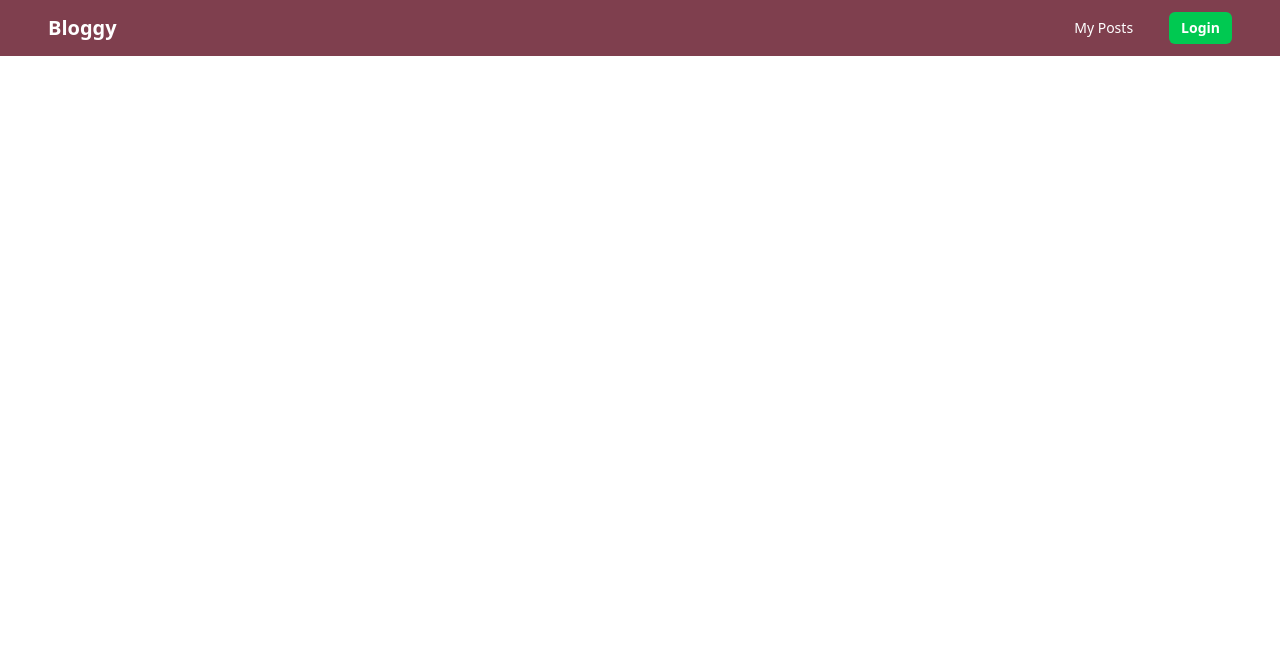
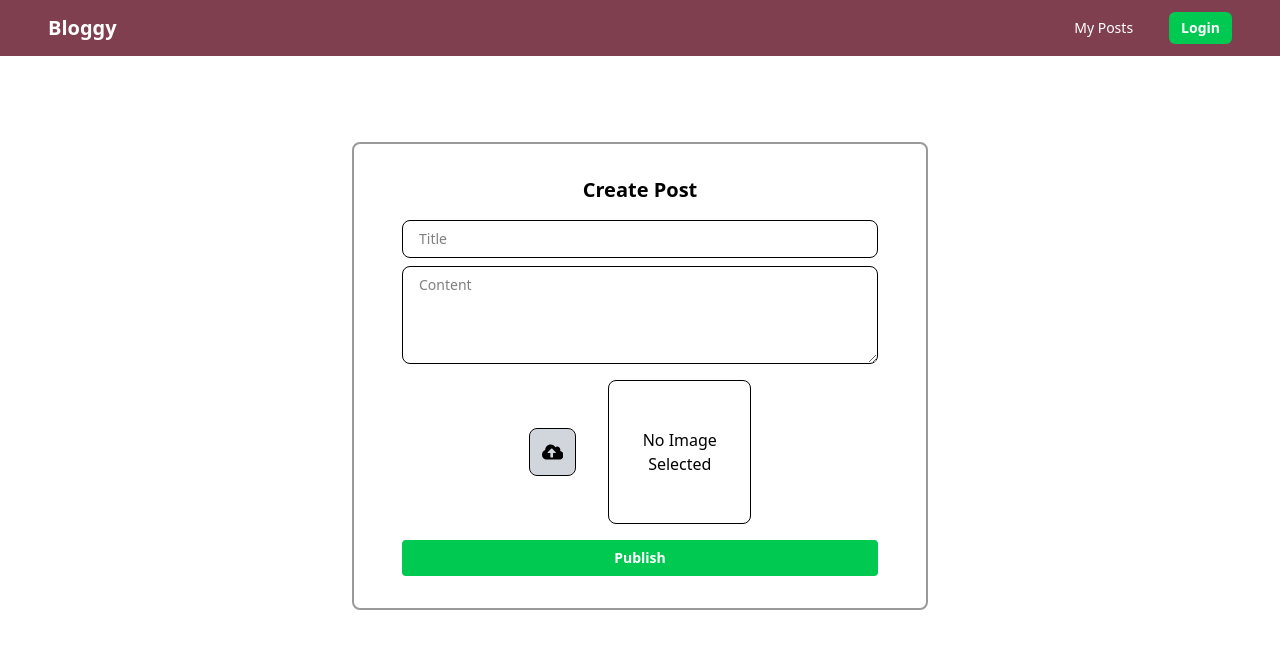
Before and after one commit to BeslinEbby/blog-app, a React (Vite) app in the folder client/: page /create in a window 1280 px wide. Shown: the top 648 px of the page. Built offline with nearby package versions, Linux system fonts and the light colour scheme.

Commit message:
feat: add create/update post functionalities, UI and it's route

```diff
--- a/client/src/App.jsx
+++ b/client/src/App.jsx
@@ -6,6 +6,7 @@ import {ToastContainer} from "react-toastify"
 import Home from './pages/Home'
 import Login from './pages/Login'
 import MyPosts from './pages/MyPosts'
+import CreatePost from './pages/CreatePost'
 
 const App = () => {
   return (
@@ -16,6 +17,7 @@ const App = () => {
         <Routes>
           <Route path='/' element={<Home/>} />
           <Route path='/myposts' element={<MyPosts/>} />
+          <Route path='/create' element={<CreatePost/>} />
           <Route path='/login' element={<Login/>} />
         </Routes>
       </AuthProvider>
--- /dev/null
+++ b/client/src/pages/CreatePost.jsx
@@ -0,0 +1,98 @@
+import React, { useState, useEffect } from "react";
+import axiosInstance from "../api/Api";
+import { useLocation, useNavigate } from "react-router-dom";
+import { toast } from "react-toastify";
+import { FaCloudUploadAlt } from "react-icons/fa";
+
+
+export default function CreatePost() {
+   const [title, setTitle] = useState("");
+   const [content, setContent] = useState("");
+   const [file, setFile] = useState();
+   const [saving, setSaving] = useState(false);
+
+   const navigate = useNavigate();
+   const location = useLocation();
+
+   const submitPost = async (e) => {
+      e.preventDefault();
+      try {
+         setSaving(true);
+         const fd = new FormData();
+         fd.append("title", title);
+         fd.append("content", content);
+         if (file) fd.append("coverImage", file);
+
+         if (location.state) {
+            await axiosInstance.put(`/posts/update/${location.state?._id}`, fd, {
+               headers: { "Content-Type": "multipart/form-data" },
+            });
+         } else {
+            await axiosInstance.post("/posts/create", fd, {
+               headers: { "Content-Type": "multipart/form-data" },
+            });
+         }
+         toast.success(`Post ${location.state ? "Updated" : "Created"} Successfully`)
+         navigate(-1);
+      } catch (err) {
+         toast.error(err.response.data.message || `Post ${location.state ? "Updation" : "Creation"} Failed`);
+         console.log("Error on post create/update :", err.message);
+      }finally{
+         setSaving(false);
+      }
+   };
+
+   useEffect(() => {
+      if (location.state) {
+         setTitle(location.state.title);
+         setContent(location.state.content);
+      }
+   }, [location.state]);
+
+   return (
+      <section className=" w-full h-[80vh] flex items-center justify-center ">
+         <div className=" max-w-xl sm:border-2 border-black/40 rounded-lg px-12 py-8 flex-1">
+            <h2 className="text-xl mb-4 text-center font-semibold">Create Post</h2>
+            <form onSubmit={submitPost} className="flex flex-col gap-2">
+               <input
+                  className="border outline-none rounded-lg px-4 py-2 text-sm"
+                  placeholder="Title"
+                  value={title}
+                  onChange={(e) => setTitle(e.target.value)}
+                  required
+               />
+               <textarea
+                  className="border outline-none rounded-lg px-4 py-2 text-sm"
+                  placeholder="Content"
+                  value={content}
+                  onChange={(e) => setContent(e.target.value)}
+                  rows={4}
+               />
+               <div className="w-full h-36 flex justify-center items-center gap-8 my-2">
+                  <div className="basis-[10%] h-12 border rounded-lg overflow-hidden relative" title="upload">
+                     <input
+                        className=" border-none outline-none w-full h-full opacity-0  cursor-pointer"
+                        type="file"
+                        onChange={(e) => setFile(e.target.files[0])}
+                        accept="image/*"
+                     />
+                     <FaCloudUploadAlt className="absolute top-0 left-0 -z-10 bg-gray-300 p-3 w-full h-full" />
+                  </div>
+                  <div className="basis-[30%] h-full border rounded-lg flex items-center justify-center">
+                     {file || location.state ?
+                     (
+                        <img className="w-full h-full rounded-lg object-fill" src={location.state?.coverimage?.url ? location.state.coverImage.url : URL.createObjectURL(file)} alt="" />
+                     )
+                     :
+                     <span className="px-4 text-center capitalize">no image selected</span>
+                     }
+                  </div>
+               </div>
+               <button className="bg-green-500 text-white text-sm font-semibold px-3 py-2 cursor-pointer rounded">
+                  {saving ? "Saving..." : location.state ? "Update" : "Publish"}
+               </button>
+            </form>
+         </div>
+      </section>
+   );
+}
```
